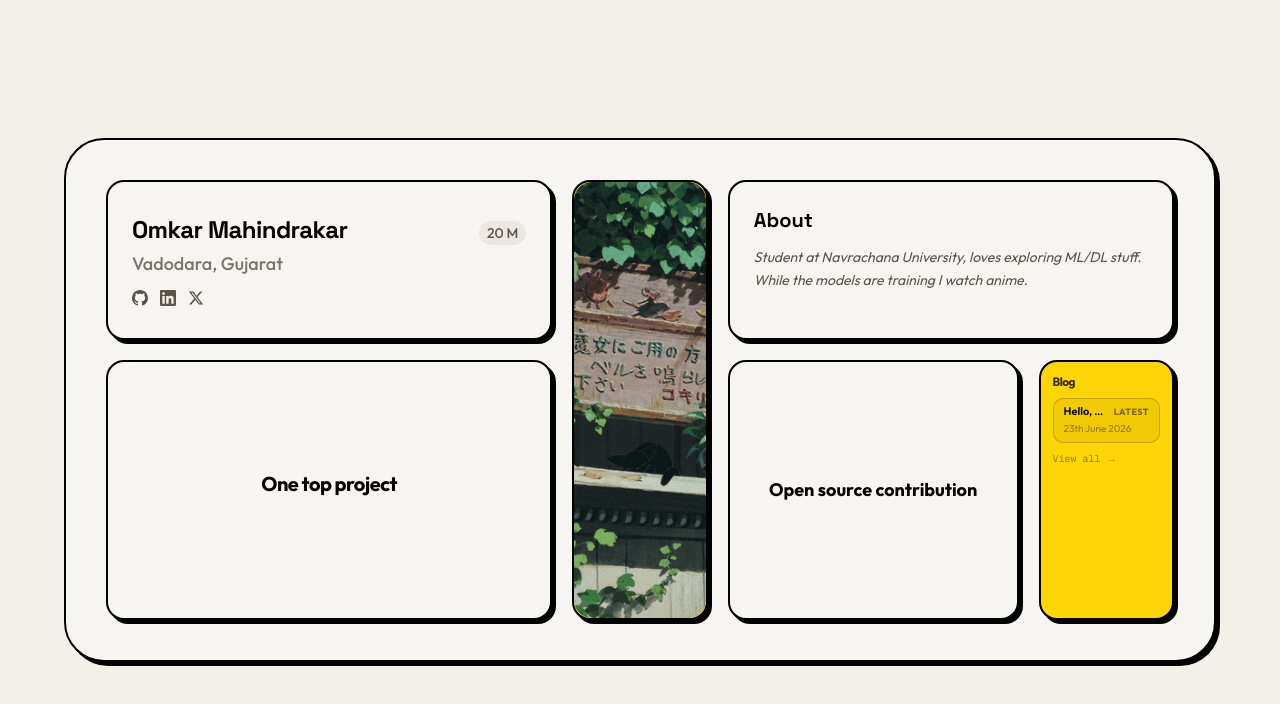
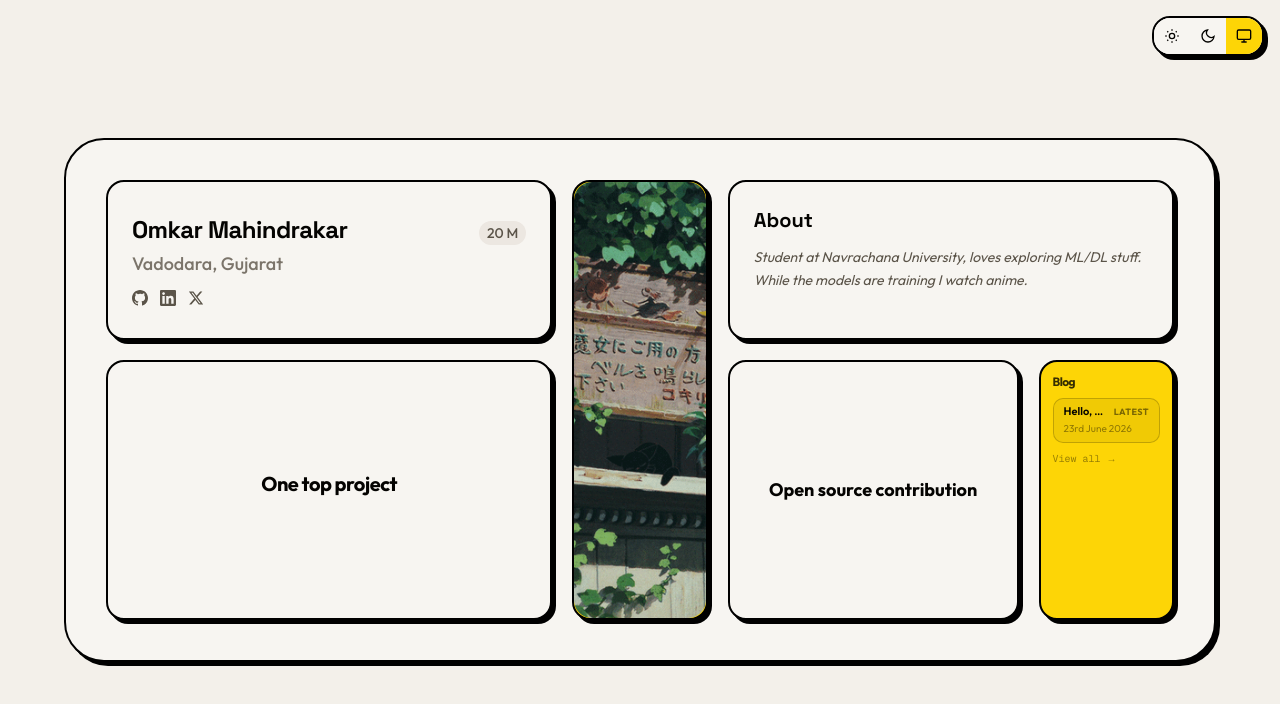
Before and after one commit to ArceusOmkar7/portfolio-or-sm, a Next.js app: page / in a window 1280 px wide. Shown: the top 704 px of the page. Built offline with nearby package versions, Linux system fonts and the light colour scheme.

Commit message:
dark theme and theme toggle

```diff
--- /dev/null
+++ b/app/components/ThemeToggle.tsx
@@ -0,0 +1,49 @@
+"use client"
+
+import { useTheme } from "next-themes"
+
+const modes = ["light", "dark", "system"] as const
+
+const icons = {
+  light: (
+    <svg viewBox="0 0 24 24" fill="none" stroke="currentColor" strokeWidth="2" className="size-4">
+      <circle cx="12" cy="12" r="4" />
+      <path d="M12 2v2M12 20v2M4.93 4.93l1.41 1.41M17.66 17.66l1.41 1.41M2 12h2M20 12h2M6.34 17.66l-1.41 1.41M19.07 4.93l-1.41 1.41" />
+    </svg>
+  ),
+  dark: (
+    <svg viewBox="0 0 24 24" fill="none" stroke="currentColor" strokeWidth="2" className="size-4">
+      <path d="M21 12.79A9 9 0 1111.21 3 7 7 0 0021 12.79z" />
+    </svg>
+  ),
+  system: (
+    <svg viewBox="0 0 24 24" fill="none" stroke="currentColor" strokeWidth="2" className="size-4">
+      <rect x="2" y="3" width="20" height="14" rx="2" />
+      <path d="M8 21h8M12 17v4" />
+    </svg>
+  ),
+}
+
+export function ThemeToggle() {
+  const { theme, setTheme } = useTheme()
+  const current = theme === "system" ? "system" : theme === "dark" ? "dark" : "light"
+
+  return (
+    <div className="fixed top-4 right-4 z-50 flex border-2 border-black bg-card rounded-2xl shadow-brutal overflow-hidden">
+      {modes.map((mode) => (
+        <button
+          key={mode}
+          onClick={() => setTheme(mode)}
+          className={`p-2.5 transition-all duration-150 active:translate-y-[2px] ${
+            current === mode
+              ? "bg-primary text-primary-foreground"
+              : "bg-card text-card-foreground hover:bg-muted"
+          }`}
+          aria-label={mode}
+        >
+          {icons[mode]}
+        </button>
+      ))}
+    </div>
+  )
+}
--- a/app/globals.css
+++ b/app/globals.css
@@ -40,37 +40,37 @@
 }
 
 .dark {
-    --background: oklch(0.13 0.006 80);
+    --background: #1A1510;
     --foreground: oklch(0.9 0.008 78);
-    --card: oklch(0.18 0.006 80);
+    --card: #241E17;
     --card-foreground: oklch(0.9 0.008 78);
-    --popover: oklch(0.18 0.006 80);
+    --popover: #241E17;
     --popover-foreground: oklch(0.9 0.008 78);
-    --primary: oklch(0.88 0.18 95);
-    --primary-foreground: oklch(0.1 0.01 80);
-    --secondary: oklch(0.25 0.008 80);
+    --primary: #E8C547;
+    --primary-foreground: #1A1510;
+    --secondary: #2A241C;
     --secondary-foreground: oklch(0.9 0.008 78);
-    --muted: oklch(0.25 0.008 80);
-    --muted-foreground: oklch(0.6 0.01 80);
-    --accent: oklch(0.88 0.18 95);
-    --accent-foreground: oklch(0.1 0.01 80);
+    --muted: #2A241C;
+    --muted-foreground: #8B7355;
+    --accent: #E8C547;
+    --accent-foreground: #1A1510;
     --destructive: oklch(0.704 0.191 22.216);
-    --border: oklch(1 0 0);
-    --input: oklch(1 0 0 / 15%);
-    --ring: oklch(0.88 0.18 95);
-    --chart-1: oklch(0.872 0.007 219.6);
+    --border: #8B7355;
+    --input: #8B7355;
+    --ring: #E8C547;
+    --chart-1: #E8C547;
     --chart-2: oklch(0.56 0.021 213.5);
     --chart-3: oklch(0.45 0.017 213.2);
-    --chart-4: oklch(0.378 0.015 216);
+    --chart-4: oklch(0.0.378 0.015 216);
     --chart-5: oklch(0.275 0.011 216.9);
-    --sidebar: oklch(0.18 0.006 80);
+    --sidebar: #241E17;
     --sidebar-foreground: oklch(0.9 0.008 78);
-    --sidebar-primary: oklch(0.88 0.18 95);
-    --sidebar-primary-foreground: oklch(0.1 0.01 80);
-    --sidebar-accent: oklch(0.25 0.008 80);
+    --sidebar-primary: #E8C547;
+    --sidebar-primary-foreground: #1A1510;
+    --sidebar-accent: #2A241C;
     --sidebar-accent-foreground: oklch(0.9 0.008 78);
-    --sidebar-border: oklch(1 0 0);
-    --sidebar-ring: oklch(0.88 0.18 95);
+    --sidebar-border: #8B7355;
+    --sidebar-ring: #E8C547;
 }
 
 @theme inline {
--- a/app/layout.tsx
+++ b/app/layout.tsx
@@ -2,6 +2,7 @@ import { Geist_Mono, Outfit, Space_Grotesk } from "next/font/google"
 
 import "./globals.css"
 import { ThemeProvider } from "@/components/theme-provider"
+import { ThemeToggle } from "@/app/components/ThemeToggle"
 import { cn } from "@/lib/utils";
 
 const spaceGrotesk = Space_Grotesk({subsets:['latin'],variable:'--font-heading',weight:['400','500','600','700']});
@@ -25,7 +26,10 @@ export default function RootLayout({
       className={cn("antialiased", fontMono.variable, "font-sans", outfit.variable, spaceGrotesk.variable)}
     >
       <body>
-        <ThemeProvider>{children}</ThemeProvider>
+        <ThemeProvider>
+          <ThemeToggle />
+          {children}
+        </ThemeProvider>
       </body>
     </html>
   )
--- a/app/page.tsx
+++ b/app/page.tsx
@@ -6,7 +6,14 @@ import { getAllPosts } from "@/lib/blog"
 function formatDate(dateStr: string) {
   const d = new Date(dateStr)
   const day = d.getDate()
-  const suffix = ["th", "st", "nd", "rd"][day % 30 > 3 ? 0 : day % 10] || "th"
+  const mod100 = day % 100
+  const mod10 = day % 10
+  let suffix = "th"
+  if (mod100 !== 11 && mod100 !== 12 && mod100 !== 13) {
+    if (mod10 === 1) suffix = "st"
+    else if (mod10 === 2) suffix = "nd"
+    else if (mod10 === 3) suffix = "rd"
+  }
   const months = ["January", "February", "March", "April", "May", "June", "July", "August", "September", "October", "November", "December"]
   return `${day}${suffix} ${months[d.getMonth()]} ${d.getFullYear()}`
 }
@@ -141,6 +148,7 @@ export default function Page() {
           </BentoCard>
 
           <BentoCard
+            interactive
             surface="accent"
             className="flex flex-col sm:col-span-1 sm:col-start-7 sm:row-start-2 p-3 gap-2"
           >
```
